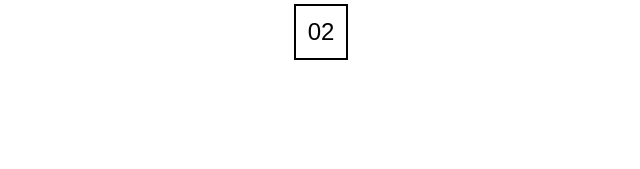
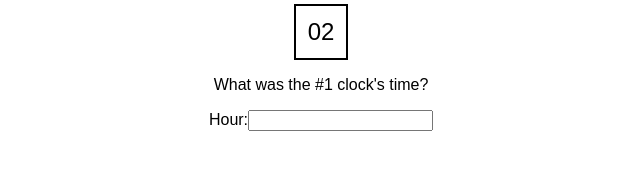
Before and after one commit to Skidragon/Clock_Game, a React (Create React App) app: page / in a window 1280 px wide. Both pictures are taken after a click on the button "Start". Shown: the part 531-700 px from the top of the page, without its empty margins (319-959 px from the left). Built offline with nearby package versions, Linux system fonts and the light colour scheme.

Commit message:
Started on Game Logic

```diff
--- a/src/views/Game/Game.jsx
+++ b/src/views/Game/Game.jsx
@@ -1,4 +1,4 @@
-import React, { useState } from "react";
+import React, { useState, useEffect, useCallback } from "react";
 import {
   Clock,
   HourHand,
@@ -11,6 +11,12 @@ import {
   MinuteDigit,
   SecondDigit
 } from "../../components/Clocks/DigitalClock/DigitalClock";
+import { useLocalStorageState } from "../../hooks/useLocalStorageState";
+import {
+  isValidHour,
+  isValidMinute,
+  isValidSecond
+} from "../../components/Clocks/useClock";
 const modes = {
   EASY: "EASY",
   MEDIUM: "MEDIUM",
@@ -18,11 +24,18 @@ const modes = {
 };
 export const Game = ({ mode = modes.EASY }) => {
   const [time, setTime] = useState({
-    hour: 0,
+    hour: 12,
     minute: 0,
     second: 0
   });
+  const [sequences, setSequences] = useState([]);
 
+  const [input, setInput] = useState({
+    hour: "",
+    minute: "",
+    second: ""
+  });
+  const [isAnswerTime, setIsAnswerTime] = useState(false);
   return (
     <div
       style={{
@@ -36,12 +49,35 @@ export const Game = ({ mode = modes.EASY }) => {
         {mode === modes.MEDIUM || mode === modes.HARD ? <MinuteHand /> : null}
         {mode === modes.HARD ? <SecondHand /> : null}
       </Clock>
-      <DigitalClock hour={time.hour} minute={time.minute} second={time.second}>
+      <DigitalClock>
         <HourDigit />
         {mode === modes.MEDIUM || mode === modes.HARD ? <MinuteDigit /> : null}
         {mode === modes.HARD ? <SecondDigit /> : null}
       </DigitalClock>
-      <div style={{ display: "flex", justifyContent: "space-between" }}></div>
+      <div>
+        <p>{`What was the #${sequences.length + 1} clock's time?`}</p>
+        <div>
+          <div>
+            <label htmlFor="hour">Hour:</label>
+            <input
+              type="text"
+              id="hour"
+              value={input.hour}
+              onChange={e => {
+                if (isValidHour(e.target.value)) {
+                  setInput(prevState => {
+                    return { ...prevState, hour: e.target.value };
+                  });
+                } else if (e.target.value.length === 0) {
+                  return setInput(prevState => {
+                    return { ...prevState, hour: "" };
+                  });
+                }
+              }}
+            />
+          </div>
+        </div>
+      </div>
     </div>
   );
 };
```
